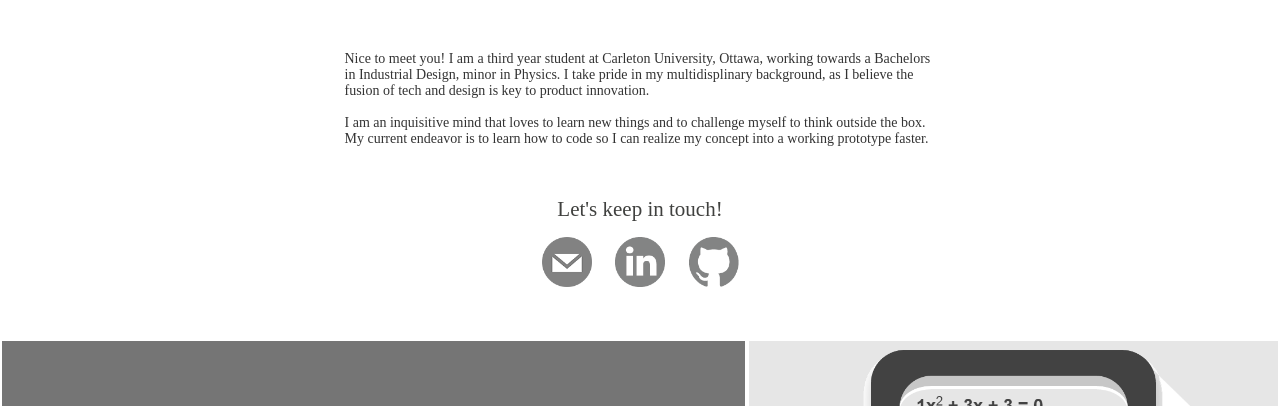
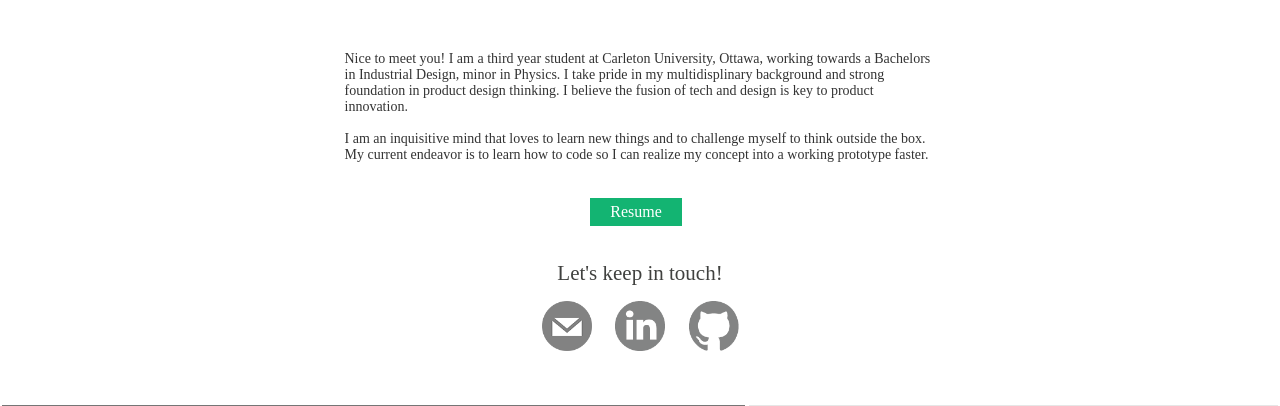
Before and after one commit to karenbtlai/karenbtlai.github.io, a PHP site: page / in a window 1280 px wide, after a click on "About Me". Shown: the part 365-771 px from the top of the page. Run offline with PHP 8.4, Linux system fonts and the light colour scheme.

Commit message:
added temp button and link to resume

```diff
--- a/index.html
+++ b/index.html
@@ -54,11 +54,16 @@
 				<div class="col-sm-12">
 
 					<p>
-					Nice to meet you! I am a third year student at Carleton University, Ottawa, working towards a Bachelors in Industrial Design, minor in Physics. I take pride in my multidisplinary background, as I believe the fusion of tech and design is key to product innovation.
+					Nice to meet you! I am a third year student at Carleton University, Ottawa, working towards a Bachelors in Industrial Design, minor in Physics. I take pride in my multidisplinary background and strong foundation in product design thinking. I believe the fusion of tech and design is key to product innovation.
 					<br><br>
 					I am an inquisitive mind that loves to learn new things and to challenge myself to think outside the box. My current endeavor is to learn how to code so I can realize my concept into a working prototype faster.
 					</p>
 					<br>
+
+					<button class="resume" onclick="window.open('images/karen_lai_resume_2016.pdf')">Resume</button>
+
+					<br><br>
+
 					<h2 style="font-size:21px">Let's keep in touch!</h2>
 					<div align="center">
 						<span>
--- a/stylesheets/style.css
+++ b/stylesheets/style.css
@@ -401,6 +401,18 @@
 	max-width:50%;
 	margin-left:25%;
 }
+.resume {
+	font: 16px century gothic;
+	color: white;
+	text-align:center;
+	border:none;
+	background-color:#13B472;
+	padding:5px 20px;
+	margin-left:42%;
+}
+.resume:hover {
+	background-color:#7CC8A2;
+}
 .full-width {
 	width: 100%;
 	max-width:1280px;
```
Also changed, not shown: 1 other file.
